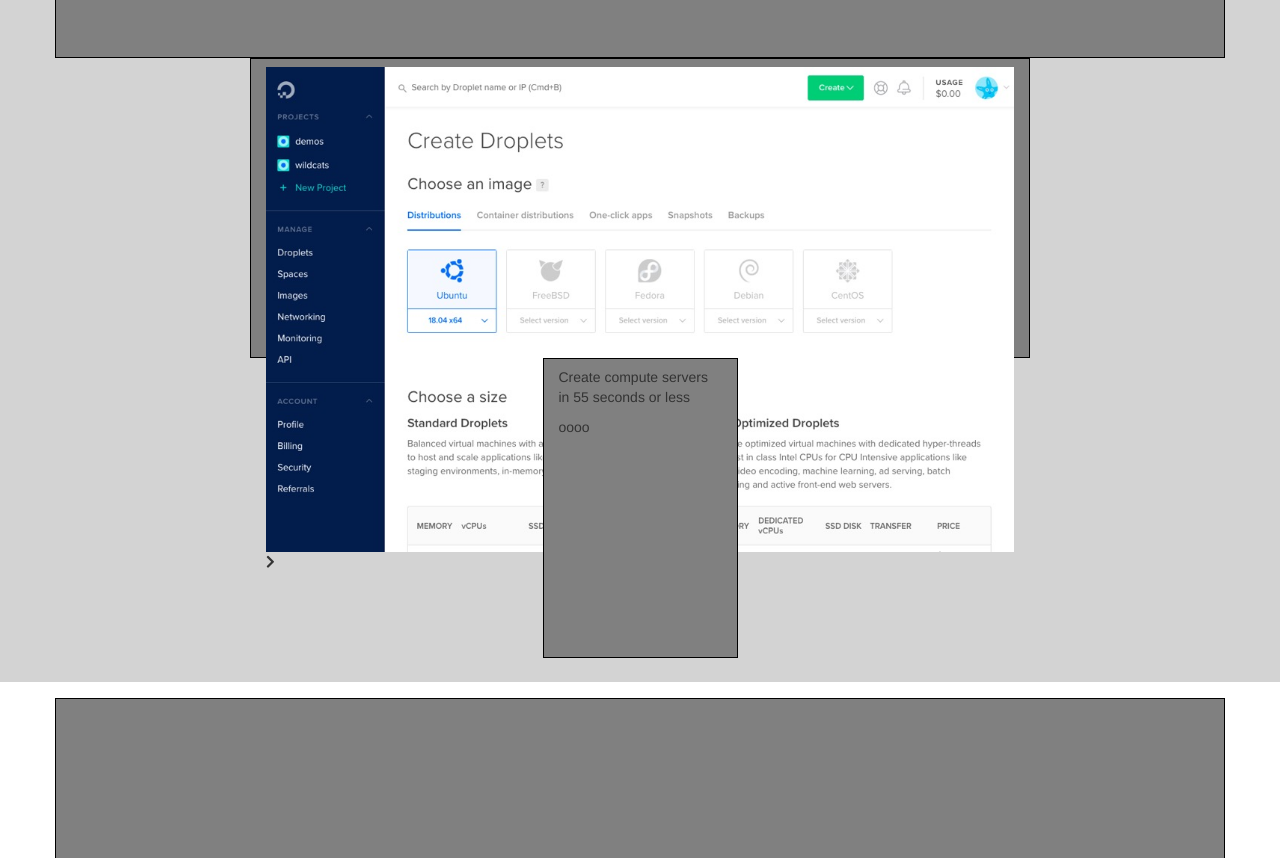
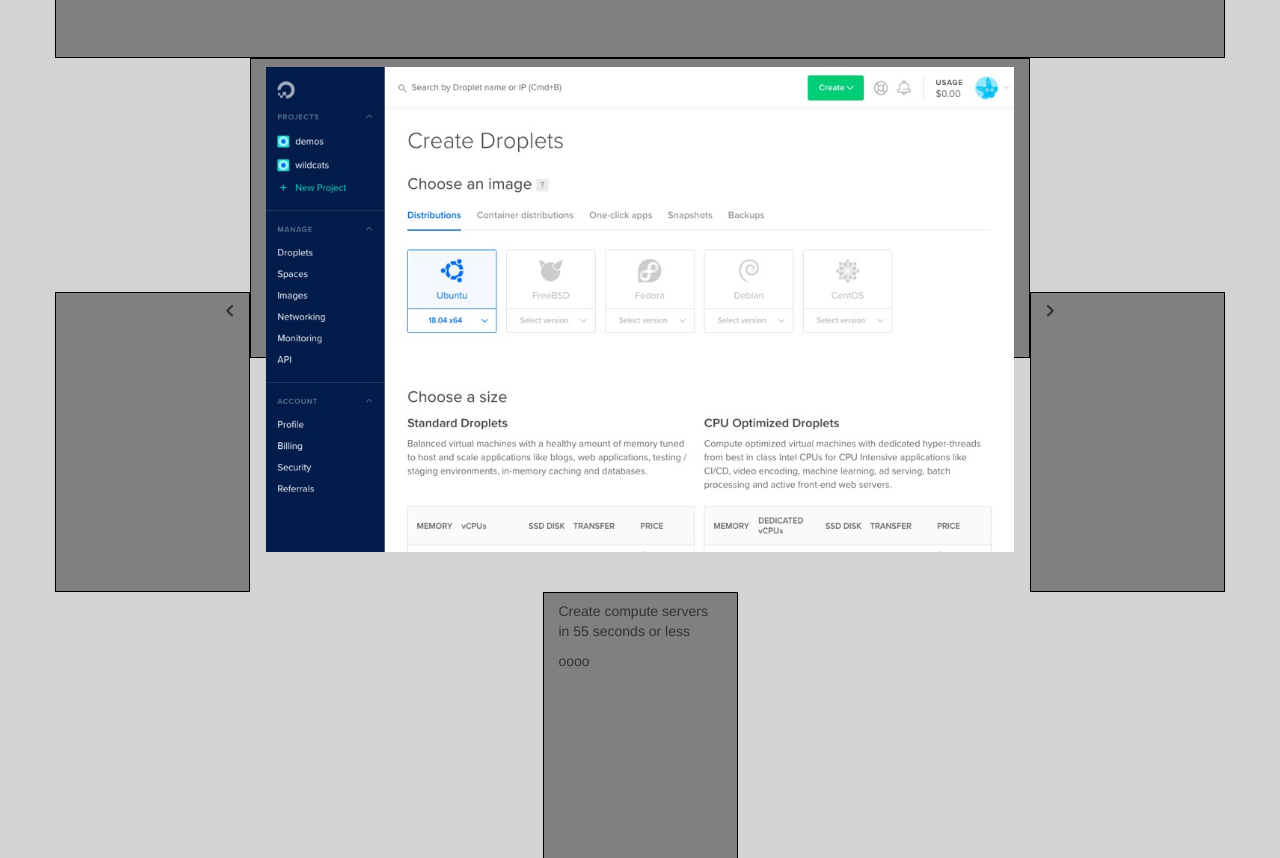
Before and after one commit to Redh86/html-css-digitalocean, a plain HTML site: page index.html in a window 1280 px wide. Shown: the part 2526-3384 px from the top of the page. Drawn offline with nearby package versions, Linux system fonts and the light colour scheme.

Commit message:
in progress 2

```diff
--- a/css/master.css
+++ b/css/master.css
@@ -34,6 +34,13 @@ header img {
 .ms_designed {
   background-color: lightgrey;
 }
+.ms_designed i {
+  display: inline-block;
+}
 .ms_designed img {
+  display: inline-block;
   width: 100%;
 }
+.ms_designed .col-xs-1 {
+  margin-top: 20%;
+}
--- a/index.html
+++ b/index.html
@@ -148,8 +148,14 @@
               <h3>Designed for developpers</h3>
               <p>Lorem ipsum dolor sit amet, consectetur adipisicing elit</p>
             </div>
-            <div class="col-xs-offset-1 col-xs-10 col-sm-offset-2 col-sm-8">
-              <img src="img\screenshot-createdroplet.jpg" alt=""><i class="fas fa-chevron-right"></i>
+            <div class="col-xs-1 col-sm-2 text-right">
+              <p><i class="fas fa-chevron-left"></i></p>
+            </div>
+            <div class="col-xs-10 col-sm-8">
+              <img src="img\screenshot-createdroplet.jpg" alt="">
+            </div>
+            <div class="col-xs-1 col-sm-2">
+              <p><i class="fas fa-chevron-right"></i></p>
             </div>
             <div class="col-xs-offset-4 col-xs-4 col-sm-offset-5 col-sm-2 ">
               <p>Create compute servers in 55 seconds or less</p>
```
